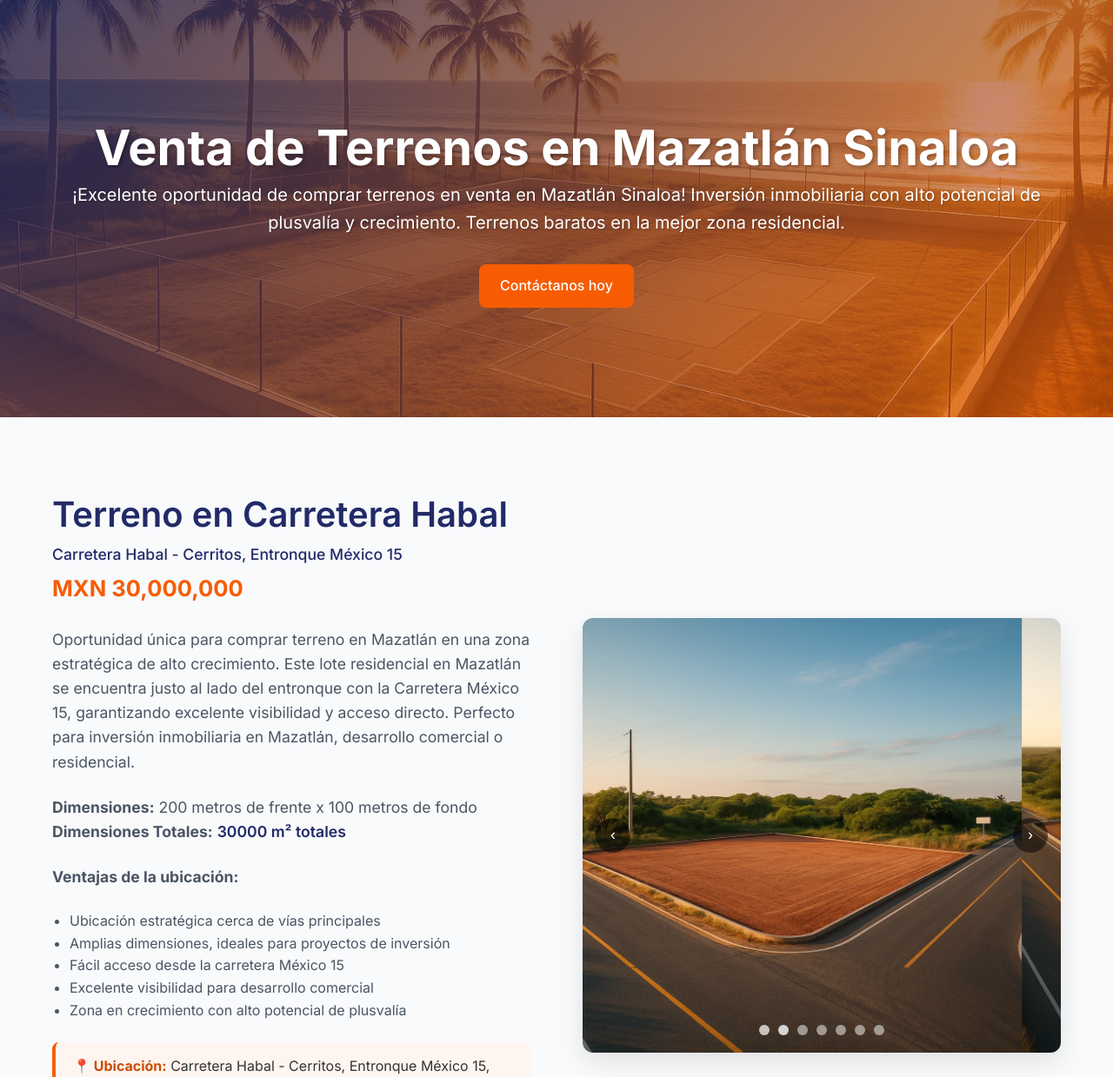
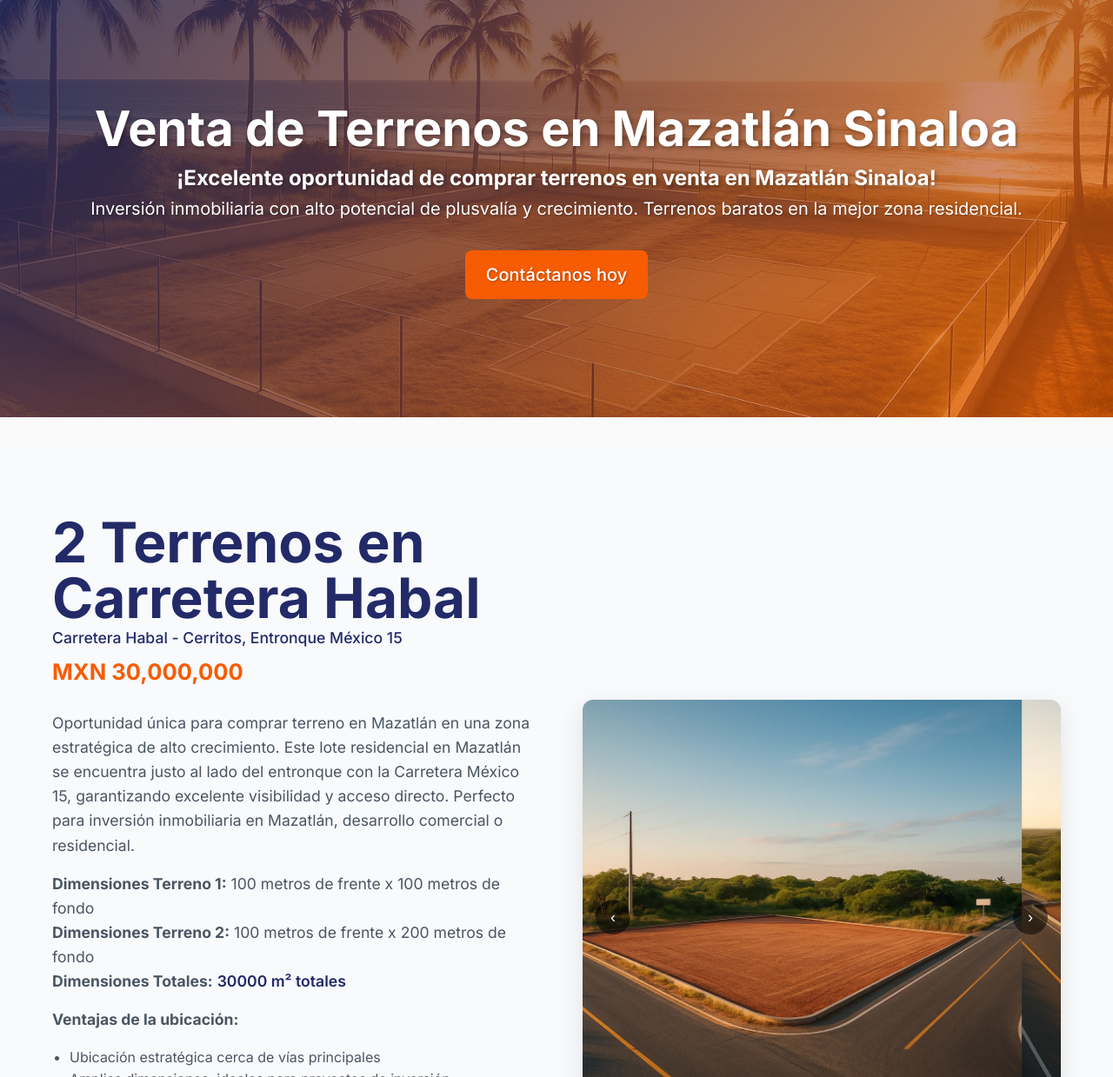
Before and after one commit to jdesmond7/terrenosmazatlan, a plain HTML site: page index.html in a window 1280 px wide. Shown: the top 1239 px of the page at 87% size. Drawn offline with Linux system fonts and the light colour scheme.

Commit message:
Improve hero section layout and update lot information for 2 separate lots
- Add hero subtitle styling with proper typography
- Enhance lot section spacing and title hierarchy
- Update content to reflect 2 separate lots instead of 1
- Split dimensions: Terreno 1 (100x100m) and Terreno 2 (100x200m)
- Fix HTML structure and improve visual hierarchy

```diff
--- a/css/styles.css
+++ b/css/styles.css
@@ -70,16 +70,29 @@ img {
     text-shadow: 2px 2px 4px rgba(0,0,0,0.3);
 }
 
+.hero-content h2 {
+    font-size: 1.5rem;
+    font-weight: 700;
+    margin-bottom: -2rem;
+    text-shadow: 2px 2px 4px rgba(0,0,0,0.3);
+}
+
 .hero-content p {
     font-size: 1.25rem;
     margin-bottom: 2rem;
     text-shadow: 1px 1px 2px rgba(0,0,0,0.3);
 }
 
+.hero-content a {
+    margin-top: 2rem;
+}
+
 /* ===== LAND LOT SECTIONS ===== */
 .lot-section {
     padding: 80px 0;
     background-color: white;
+    margin-top: 2rem;
+    margin-bottom: 2rem;
 }
 
 .lot-section:nth-child(even) {
@@ -94,15 +107,16 @@ img {
 }
 
         .lot-text h2 {
-            font-size: 2.5rem;
+            font-size: 4rem;
+            line-height: 1;
             color: #222A68;
             margin-bottom: 0rem;
-            font-weight: 600;
+            font-weight: 800;
         }
 
 .lot-text p {
     font-size: 1.1rem;
-    margin-bottom: 1.5rem;
+    margin-bottom: 1rem;
     color: #4b5563;
 }
 
--- a/index.html
+++ b/index.html
@@ -69,7 +69,7 @@
         <div class="container">
             <div class="hero-content">
                 <h1>Venta de Terrenos en Mazatlán Sinaloa</h1>
-                <p>¡Excelente oportunidad de comprar terrenos en venta en Mazatlán Sinaloa! Inversión inmobiliaria con alto potencial de plusvalía y crecimiento. Terrenos baratos en la mejor zona residencial.</p>
+                <h2>¡Excelente oportunidad de comprar terrenos en venta en Mazatlán Sinaloa!</h2></strong> <p> <br> Inversión inmobiliaria con alto potencial de plusvalía y crecimiento. Terrenos baratos en la mejor zona residencial.</h2>
                 <a href="#contact" class="btn btn-secondary">Contáctanos hoy</a>
             </div>
         </div>
@@ -80,13 +80,14 @@
         <div class="container">
             <div class="lot-content">
                 <div class="lot-text">
-                    <h2>Terreno en Carretera Habal</h2>
+                    <h2>2 Terrenos en Carretera Habal</h2>
                     <p style="color: #222A68; font-weight: 500; margin-bottom: 0.3rem;">Carretera Habal - Cerritos, Entronque México 15</p>
                     <p style="color: #F75C03; font-weight: 700; font-size: 1.6rem; margin-bottom: 1.5rem;">MXN 30,000,000</p>
 
                     <p>Oportunidad única para comprar terreno en Mazatlán en una zona estratégica de alto crecimiento. Este lote residencial en Mazatlán se encuentra justo al lado del entronque con la Carretera México 15, garantizando excelente visibilidad y acceso directo. Perfecto para inversión inmobiliaria en Mazatlán, desarrollo comercial o residencial.</p>
 
-                    <p class="dimensiones-detalle"><strong>Dimensiones:</strong> 200 metros de frente x 100 metros de fondo</p>
+                    <p class="dimensiones-detalle"><strong>Dimensiones Terreno 1:</strong> 100 metros de frente x 100 metros de fondo</p>
+                    <p class="dimensiones-detalle"><strong>Dimensiones Terreno 2:</strong> 100 metros de frente x 200 metros de fondo</p>
 
                     <p><strong>Dimensiones Totales:</strong> <span style="color: #222A68; font-weight: 600;">30000 m² totales</span></p>
 
```
